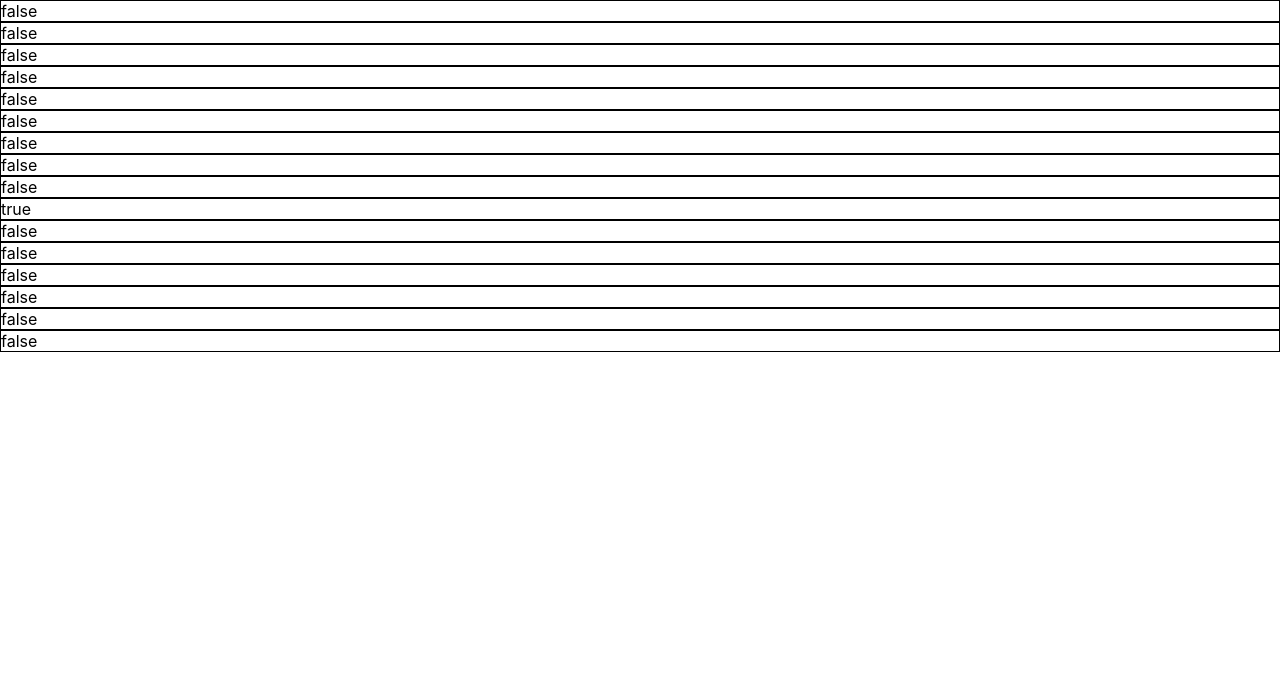
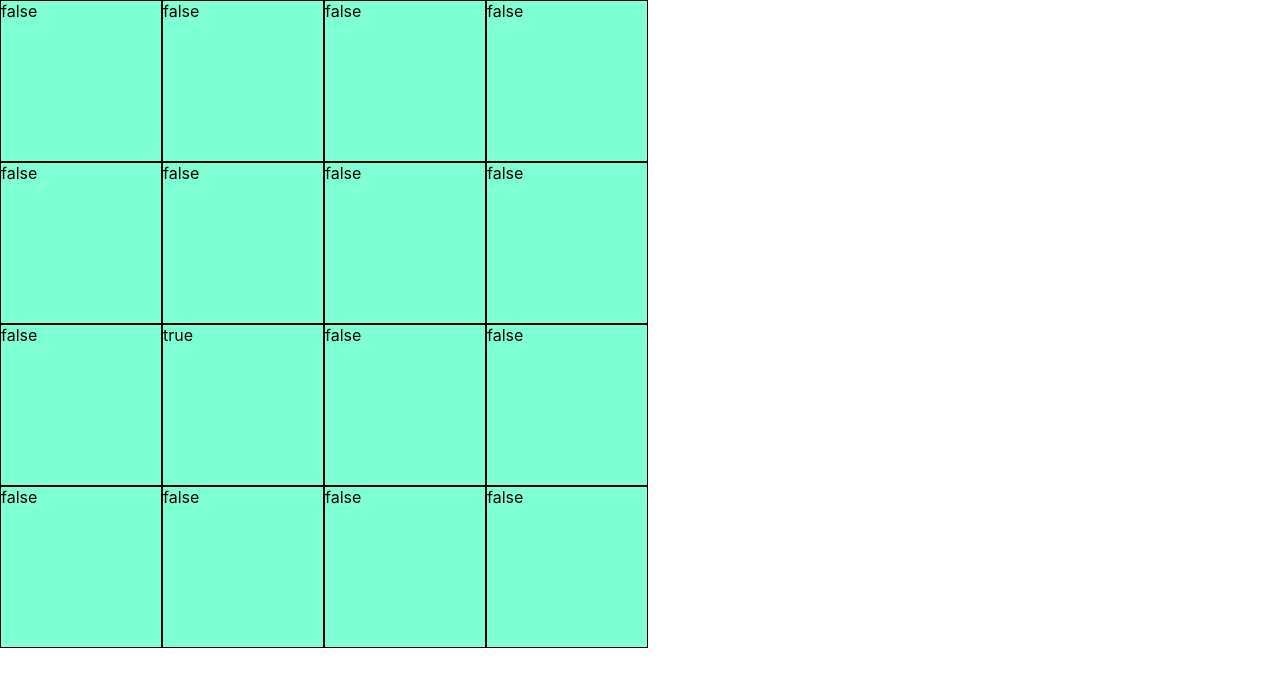
Before and after one commit to StrtMilne/E53-Mine-Your-Business, a React (Create React App) app in the folder client/: page / in a window 1280 px wide. Shown: the top 686 px of the page. Built offline with nearby package versions, Linux system fonts and the light colour scheme.

Commit message:
add some css to display grid

```diff
--- a/client/src/components/Tile.js
+++ b/client/src/components/Tile.js
@@ -1,4 +1,5 @@
 import React from "react";
+import "./static/Tile.css";
 
 const Tile = ({tile, index}) => {
 
@@ -8,7 +9,7 @@ const Tile = ({tile, index}) => {
     }
 
     return(
-        <div id={index} title={tile.toString()} className="individual_tile" onClick={handleClick} style={{border: "1px solid black"}}>
+        <div id={index} title={tile.toString()} className="individual_tile"  onClick={handleClick} style={{border: "1px solid black"}}>
            {tile.toString()}
         </div>
     )
--- a/client/src/components/TilesList.js
+++ b/client/src/components/TilesList.js
@@ -1,5 +1,6 @@
 import React from "react";
 import Tile from "./Tile";
+import "./static/TileList.css";
 
 const TilesList = function ({tiles}) {
 
--- /dev/null
+++ b/client/src/components/static/Tile.css
@@ -0,0 +1,8 @@
+.individual_tile {
+   background-color: aquamarine;
+   width: 20vh;
+   height: 20vh;
+   margin: 0;
+   padding: 0;
+
+}
--- /dev/null
+++ b/client/src/components/static/TileList.css
@@ -0,0 +1,9 @@
+.Tile-list {
+    display: grid;
+    justify-content: flex-start;
+    grid-template-areas:
+    "0 1 2 3"
+    "4 5 6 7"
+    "8 9 10 11"
+    "12 13 14 15";
+}
```
